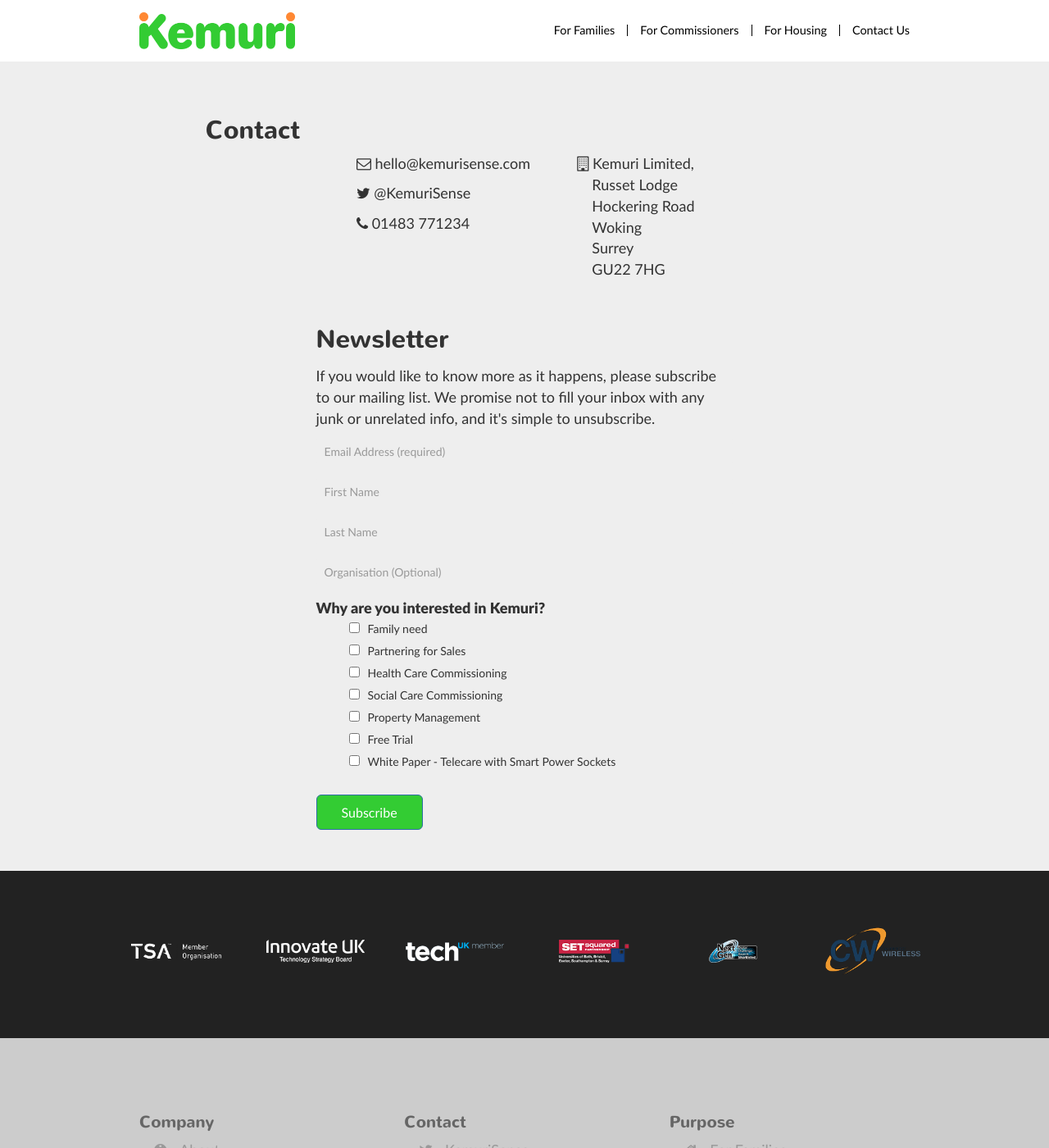
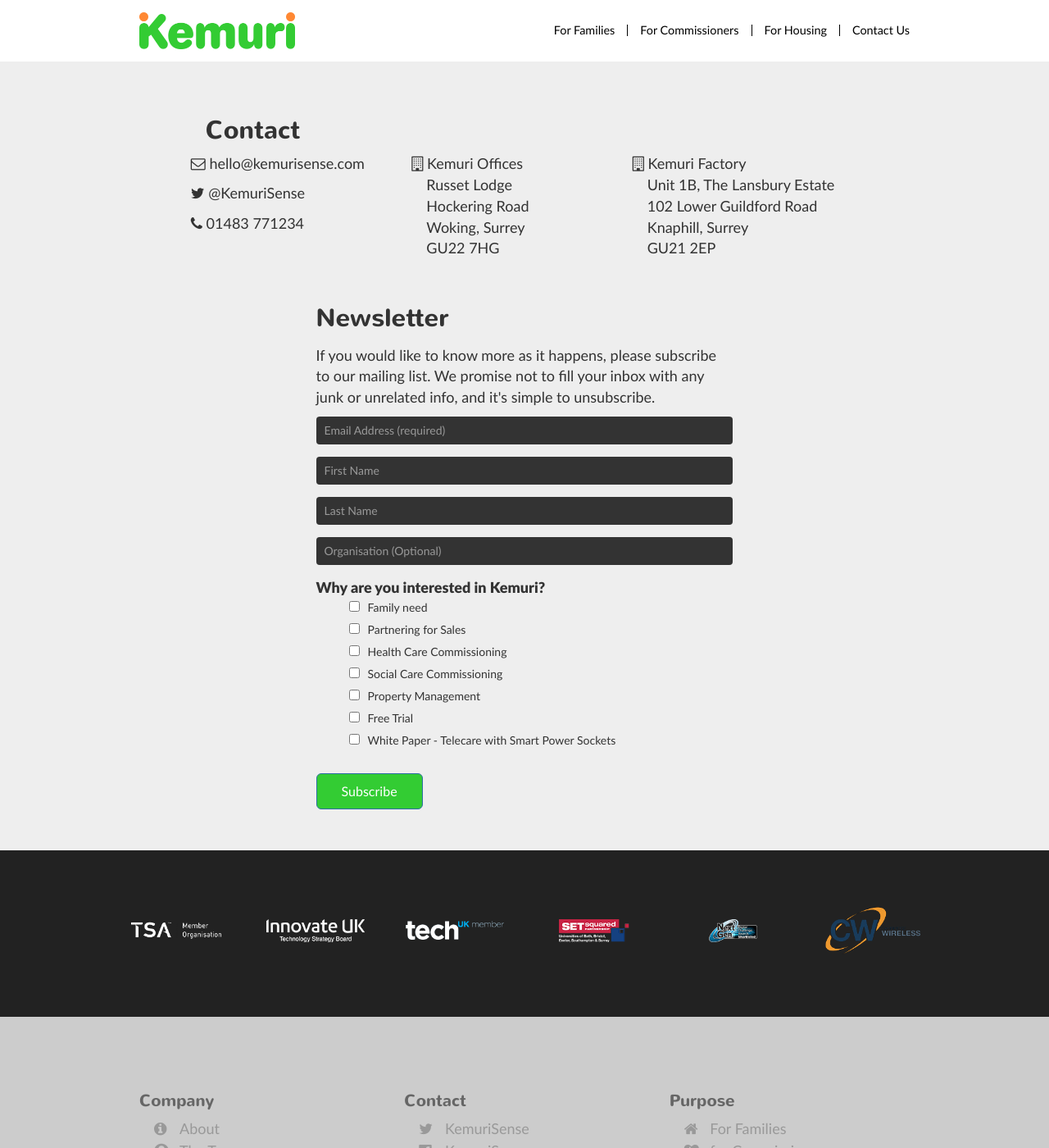
Before and after one commit to intelligentlilli/kemurisense.github.io, a Jekyll site: the page built from contact.html, in a window 1280 px wide and 1400 px high. Shown: the whole window at 82% size. Built offline with Jekyll 4.4.1, drawn with Linux system fonts in a browser that asks for light colours; nearby versions of some CDN libraries; library files that are not in the unit come from our copies; comment, search, counter and statistics services are not loaded.

Commit message:
Add the factory address

```diff
--- a/contact.html
+++ b/contact.html
@@ -16,7 +16,7 @@
 
 
         <div class="row">
-          <div class="col-md-4 col-md-push-3 contact-info">
+          <div class="col-md-4 contact-info">
 
             <p><span class="k-icon"></span> hello@kemurisense.com
 
@@ -25,15 +25,23 @@
             <p><span class="k-icon"></span> 01483 771234
 
           </div>
-          <div class="col-md-4 col-md-push-3  contact-info">
+          <div class="col-md-4 contact-info">
             <p><span class="k-icon"></span>
-                Kemuri Limited,<br>
+                Kemuri Offices<br>
                 Russet Lodge<br>
                 Hockering Road<br>
-                Woking<br>
-                Surrey<br>
+                Woking, Surrey<br>
                 GU22 7HG<br><br></p>
 
+          </div>
+          <div class="col-md-4  contact-info">
+
+            <p><span class="k-icon"></span>
+                Kemuri Factory<br>
+                Unit 1B, The Lansbury Estate<br>
+                102 Lower Guildford Road<br>
+                Knaphill, Surrey<br>
+                GU21 2EP<br><br></p>
 
           </div>
         </div>
--- a/css/style.scss
+++ b/css/style.scss
@@ -120,7 +120,7 @@
 .form-control{color:#fff;vertical-align:middle;border:none;-webkit-box-shadow:inset 0 1px 1px rgba(0,0,0,.075);box-shadow:inset 0 1px 1px rgba(0,0,0,.075);-webkit-transition:border-color ease-in-out .15s,box-shadow ease-in-out .15s;transition:border-color ease-in-out .15s,box-shadow ease-in-out .15s}
 textarea.form-control{padding-top:10px}
 .form-control:focus{color:#fff;vertical-align:middle;background-color:#fff;border:none;-webkit-box-shadow:inset 0 1px 1px rgba(0,0,0,.075);box-shadow:inset 0 1px 1px rgba(0,0,0,.075);-webkit-transition:border-color ease-in-out .15s,box-shadow ease-in-out .15s;transition:border-color ease-in-out .15s,box-shadow ease-in-out .15s}
-.contactform input[type=text],.contactform input[type=email],.contactform select,.contactform textarea{width:100%;padding:5px 10px;background:#eee;border:none;filter:none;-webkit-box-shadow:none;-moz-box-shadow:none;box-shadow:none;text-shadow:none;color:#fff;-moz-box-sizing:border-box;-webkit-box-sizing:border-box;box-sizing:border-box}
+.contactform input[type=text],.contactform input[type=email],.contactform select,.contactform textarea{width:100%;padding:5px 10px;background:#333;border:none;filter:none;-webkit-box-shadow:none;-moz-box-shadow:none;box-shadow:none;text-shadow:none;color:#fff;-moz-box-sizing:border-box;-webkit-box-sizing:border-box;box-sizing:border-box}
 .contactform textarea{resize:none;padding-top:10px;margin-bottom:10px}
 .contactform label{font-weight:400}
 .contactform button[type=submit]{width:auto;border:0;-webkit-border-radius:0;-moz-border-radius:0;border-radius:0}
```
